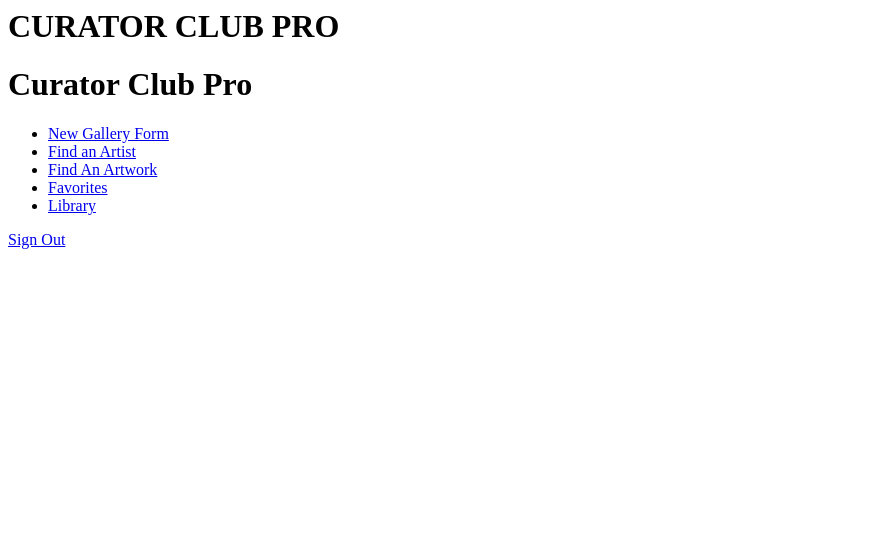
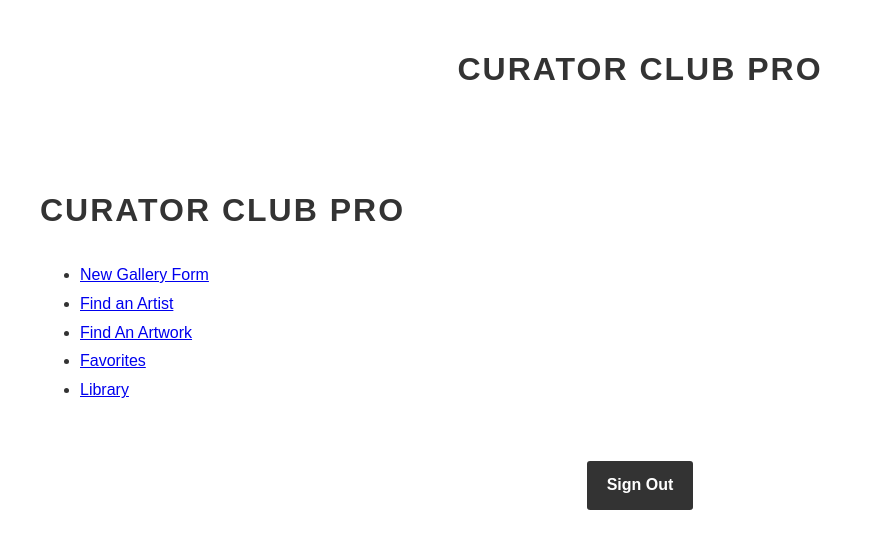
Before and after one commit to pammitu/Curator_Club_Pro, a React (Create React App) app in the folder frontend/: page / in a window 1280 px wide. Shown: the top 548 px of the page, without its empty margins (0-875 px from the left). Built offline with nearby package versions, Linux system fonts and the light colour scheme.

Commit message:
styling basic layout

```diff
--- a/frontend/src/components/Layout.css
+++ b/frontend/src/components/Layout.css
@@ -0,0 +1,52 @@
+body {
+    background-color: #fff;
+    color: #333;
+    font-family: 'Arial';
+    line-height: 1.8;
+    margin: 0;
+    padding: 0;
+}
+
+header {
+    display: flex;
+    justify-content: center;
+    padding: 20px 0;
+    background-color: #fff;
+}
+
+h1 {
+    font-size: 2em;
+    text-transform: uppercase;
+    letter-spacing: 2px;
+}
+
+main {
+    display: flex;
+    flex-direction: column;
+    justify-content: center;
+    padding: 20px;
+    max-width: 1200px;
+    margin: auto;
+}
+
+footer {
+    display: flex;
+    justify-content: center;
+    padding: 20px 0;
+    background-color: #fff;
+}
+
+footer a {
+    display: inline-block;
+    background-color: #333;
+    color: #fff;
+    padding: 10px 20px;
+    text-decoration: none;
+    font-weight: bold;
+    border-radius: 3px;
+    transition: background-color 0.3s ease;
+}
+
+footer a:hover {
+    background-color: #444;
+}
--- a/frontend/src/components/Layout.js
+++ b/frontend/src/components/Layout.js
@@ -1,5 +1,6 @@
 import React from 'react';
 import { Link } from 'react-router-dom';
+import './Layout.css'
 
 const Layout = ({ children }) => {
     return (
```
Also changed, not shown: frontend/src/components/HomePage.css (deleted), frontend/src/components/MainPage.css (added).
